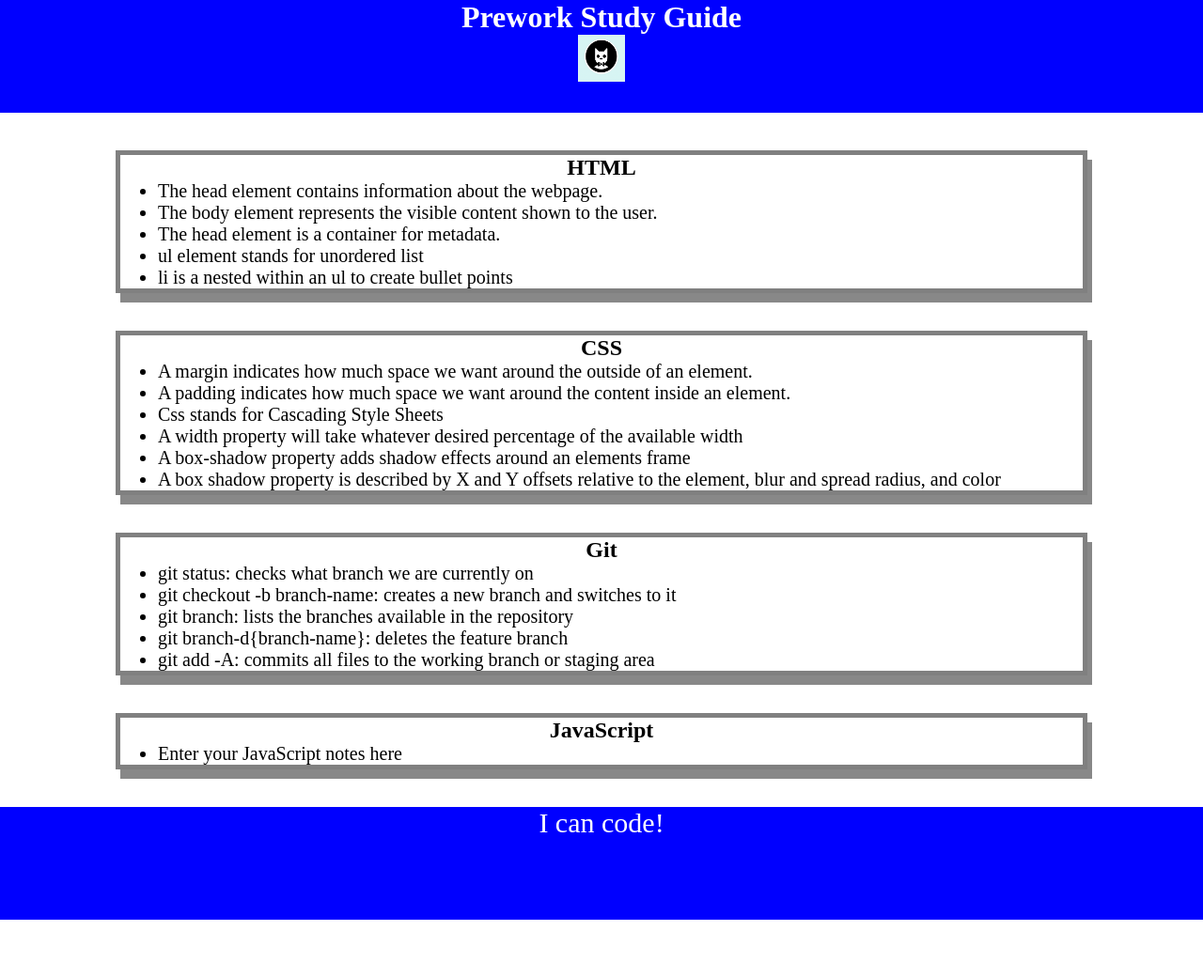
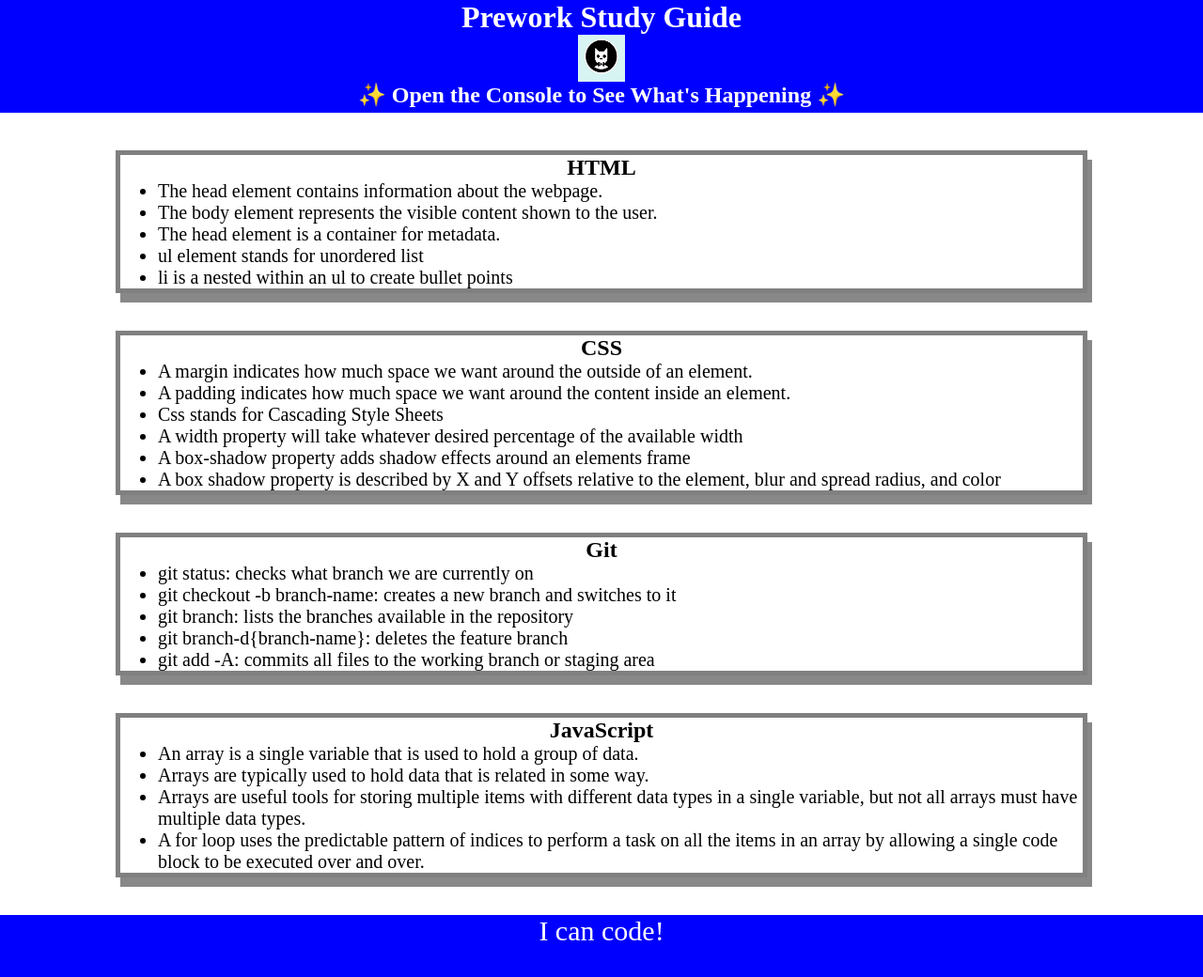
Before and after one commit to KaleimS/prework-study-guide, a plain HTML site: page index.html in a window 1280 px wide. Shown: the whole page at 94% size. Before the commit the page ends 979 px from the top, so only its background shows below. Drawn offline with Linux system fonts and the light colour scheme.

Commit message:
Added JavaScript to Prework Study Guide

```diff
--- /dev/null
+++ b/assets/script.js
@@ -0,0 +1,17 @@
+var topics = ['HTML', 'CSS', 'Git', 'JavaScript'];
+for (var x = 0; x < topics.length; x++) {
+    console.log(topics[x])
+}
+
+/* if (topic === 'HTML') {
+  console.log("Let's study HTML!");
+} else if (topic === 'CSS') {
+  console.log("Let's study CSS!");
+} else if (topic === 'Git') {
+  console.log("Let's study Git!");
+} else if (topic === 'JavaScript') {
+  console.log("Let's study JavaScript!");
+} else {
+  console.log('Please try again!');
+}
+*/
--- a/index.html
+++ b/index.html
@@ -14,6 +14,7 @@
     <header id="top">
       <h1>Prework Study Guide</h1>
       <img src="./assets/bowtie-cat.png" alt="Profile image of cat wearing a bow tie." />
+       <h2>✨ Open the Console to See What's Happening ✨</h2>
     </header>
 
     <main>
@@ -54,7 +55,10 @@
       <section class="card" id="javascript-section">
         <h2>JavaScript</h2>
         <ul>
-          <li>Enter your JavaScript notes here</li>
+          <li>An array is a single variable that is used to hold a group of data.</li>
+          <li>Arrays are typically used to hold data that is related in some way.</li>
+          <li>Arrays are useful tools for storing multiple items with different data types in a single variable, but not all arrays must have multiple data types.</li>
+          <li>A for loop uses the predictable pattern of indices to perform a task on all the items in an array by allowing a single code block to be executed over and over.</li>
         </ul>
       </section>
     </main>
@@ -62,5 +66,8 @@
     <footer>
       <p>I can code!</p>
     </footer>
+
+    <script src="./assets/script.js"></script>
+
   </body>
 </html>
```
